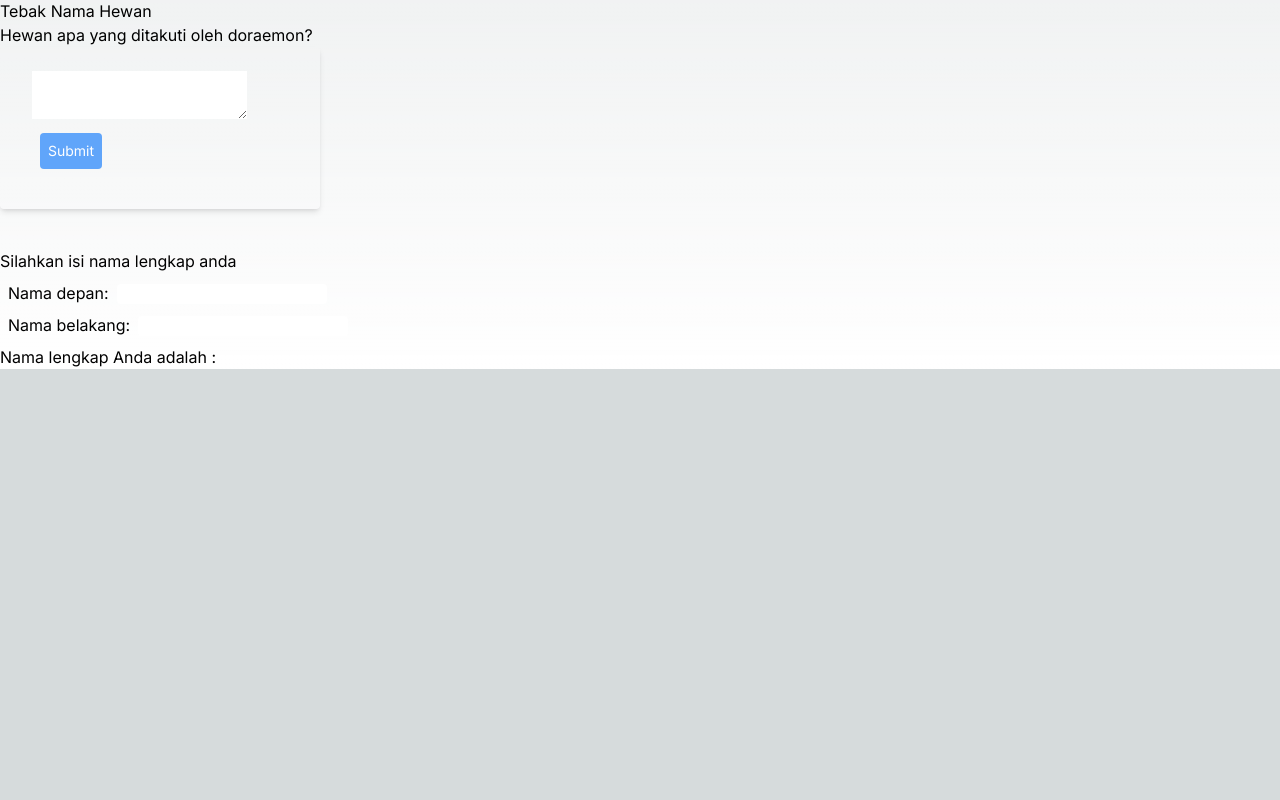
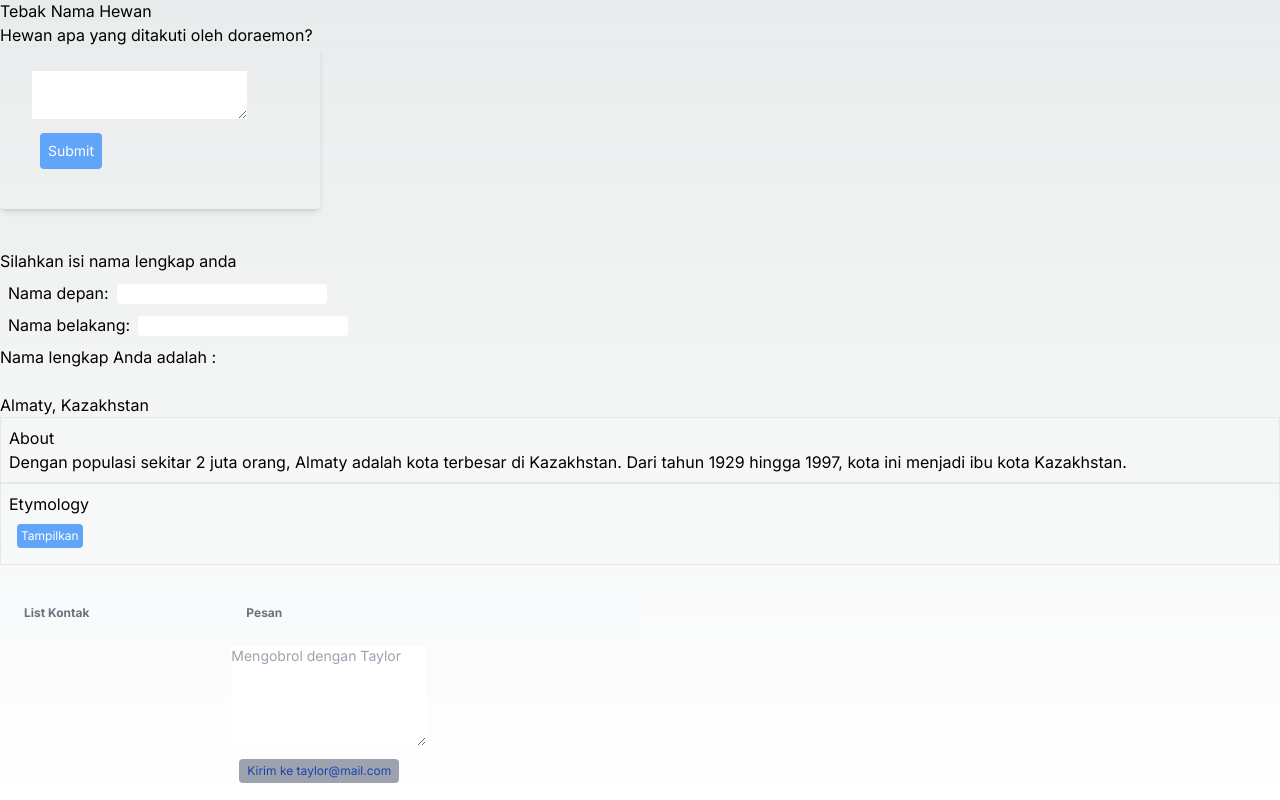
Before and after one commit to FarhanDwiPramana/Pemrograman_Berbasis_Framework, a Next.js app in the folder 04-event-dan-state/: page / in a window 1280 px wide. Shown: the part 686-1486 px from the top of the page. Before the commit the page ends 1055 px from the top, so only its background shows below. Built offline with nearby package versions, Linux system fonts and the light colour scheme.

Commit message:
Praktikum 6

```diff
--- a/04-event-dan-state/src/app/page.tsx
+++ b/04-event-dan-state/src/app/page.tsx
@@ -1,5 +1,7 @@
 "use client";
+import Accordion from "@/components/accordion";
 import Tombol_1, { Tombol_2, Tombol_3 } from "@/components/button";
+import Messenger, { Chat } from "@/components/chat";
 import Form, { Form_2 } from "@/components/form";
 import Gallery from "@/components/gallery";
 import Image from "next/image";
@@ -24,6 +26,10 @@
       <Form />
       <br></br>
       <Form_2 />
+      <br></br>
+      <Accordion />
+      <br></br>
+      <Messenger />
     </>
   );
 }
--- /dev/null
+++ b/04-event-dan-state/src/components/accordion.tsx
@@ -0,0 +1,35 @@
+import { useState } from "react";
+
+export default function Accordion() {
+    const [activateIndex, setActivateIndex] = useState(0);
+    return(
+        <>
+            <h2>Almaty, Kazakhstan</h2>
+            <Panel
+                title="About"
+                isActive={activateIndex === 0}
+                onShow={() => setActivateIndex(0)}>
+                Dengan populasi sekitar 2 juta orang, Almaty adalah kota terbesar di Kazakhstan.
+                Dari tahun 1929 hingga 1997, kota ini menjadi ibu kota Kazakhstan.
+            </Panel>
+            <Panel
+                title="Etymology"
+                isActive={activateIndex === 1}
+                onShow={() => setActivateIndex(1)}>
+                Nama "Almaty" berasal dari kata <span lang="kk-KZ">anma</span>, dalam bahasa Kazakh yang berarti "apel" dan
+                sering diterjemahkan sebagai "penuh dengan apel". Sebenarnya, wilayah sekitar Almaty dipercaya sebagai
+                asal usul apel, dan <i lang="la">Malus sieversii</i> liar dianggap sebagai kandidat
+                yang mungkin menjadi nenek moyang apel domestik modern.
+            </Panel>
+        </>
+    )
+}
+
+function Panel({title, children, isActive, onShow}) {
+    return (
+        <section className="panel border boder-gray-700 p-2">
+            <h3>{title}</h3>
+            {isActive ? ( <p>{children}</p>) : (<button className="bg-blue-400 text-xs text-white p-1 rounded m-2" onClick={onShow}>Tampilkan</button>)}
+        </section>
+    )
+}
--- /dev/null
+++ b/04-event-dan-state/src/components/chat.tsx
@@ -0,0 +1,71 @@
+import { useState } from "react";
+
+const contacts = [
+    { name : 'Taylor', email: 'taylor@mail.com' },
+    { name : 'Alice', email: 'alice@mail.com' },
+    { name : 'Bob', email: 'bob@mail.com' }
+];
+
+export function ContactList({selectedContact, contacts, onSelect}){
+    return(
+        <section className="contact-list">
+            <ul className="w-full">
+                {contacts.map (contact =>
+                    <li key={contact.email}>
+                    <button
+                        className="text-xs bg-bue-400 rounded p-1 m-2 text-white"
+                        onClick={() => {onSelect(contact)}}>
+                        {contact.name}
+                    </button>
+                    </li>
+                )}
+            </ul>
+        </section>
+    );
+}
+
+export function Chat({ contact }){
+    const [text, setText] = useState('');
+    return(
+        <section className="chat m-2">
+            <textarea
+                rows={5}
+                value={text}
+                placeholder={'Mengobrol dengan ' + contact.name}
+                onChange={e => setText(e.target.value)}
+            />
+            <br />
+            <button className="text-xs bg-gray-400 rounded px-2 py-1 m-2 text-blue-800">Kirim ke {contact.email}</button>
+        </section>
+    );
+}
+
+export default function Messenger() {
+    const[to, setTo] = useState(contacts[0]);
+    return(
+        <div>
+            <table className="w-1/2 text-sm text-left text-gray-500 dark:text-gray-400">
+                <thead className="text-xs tex-gray-700-uppercase bg-gray-50 dark:bg-gray-700 dark:text-gray-400">
+                    <tr>
+                        <th scope="col" className="px-6 py-3">List Kontak</th>
+                        <th scope="col" className="px-6 py-4">Pesan</th>
+                    </tr>
+                </thead>
+                <tbody>
+                    <tr>
+                        <td>
+                            <ContactList
+                                contacts={contacts}
+                                selectedContact={to}
+                                onSelect={contact => setTo(contact)}
+                            />
+                        </td>
+                        <td>
+                            <Chat key={to.email} contact={to} />
+                        </td>
+                    </tr>
+                </tbody>
+            </table>
+        </div>
+    )
+}
```
Also changed, not shown: 04-event-dan-state/document/hasilPrak6-langkah1.png (added), 04-event-dan-state/hasilPrak6-langkah2.png (added).
